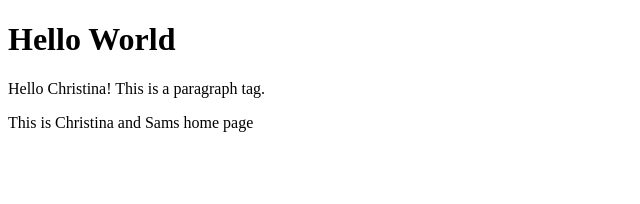
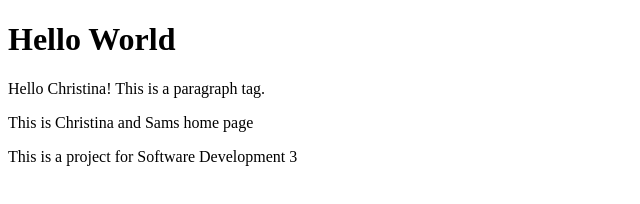
Before and after one commit to JJ0429/Lab1-SD3, a plain HTML site: page index.html in a window 1280 px wide. Shown: the whole page, without its empty margins (0-640 px from the left). Drawn offline with Linux system fonts and the light colour scheme.

Commit message:
adding a new paragraph

```diff
--- a/index.html
+++ b/index.html
@@ -14,6 +14,8 @@
     <p>
         This is Christina and Sams home page
     </p>
-
+    <p>
+        This is a project for Software Development 3
+    </p>
 </body>
 </html>
```
